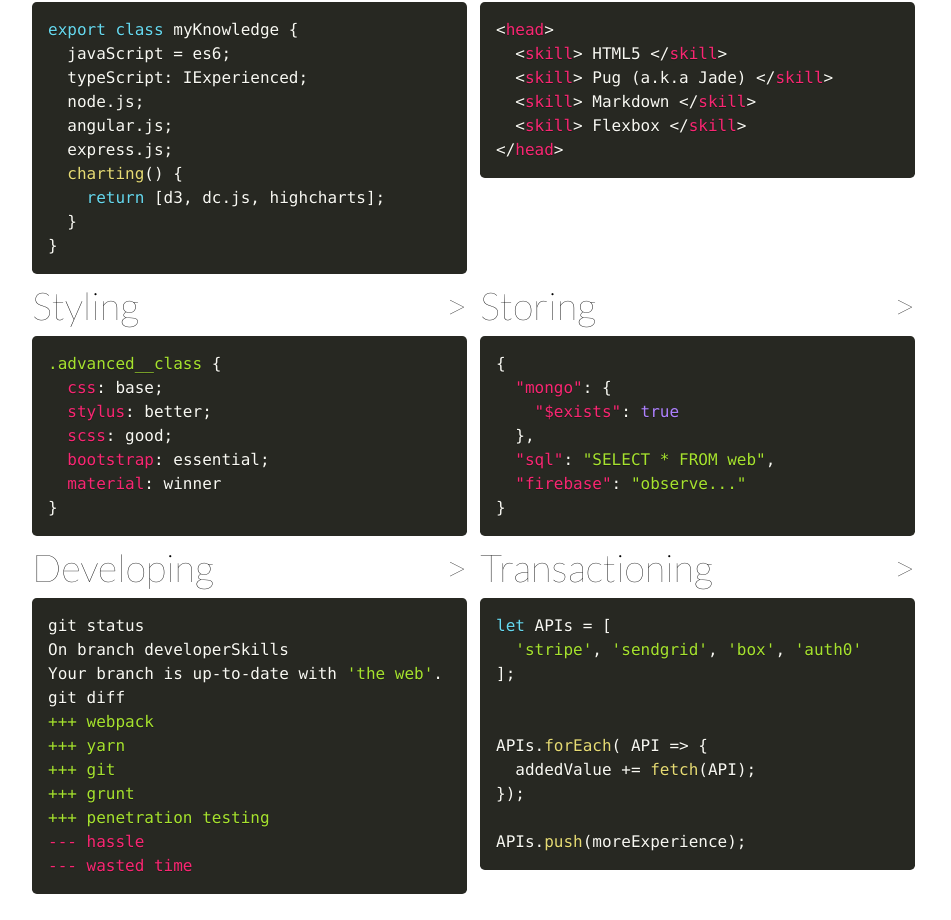
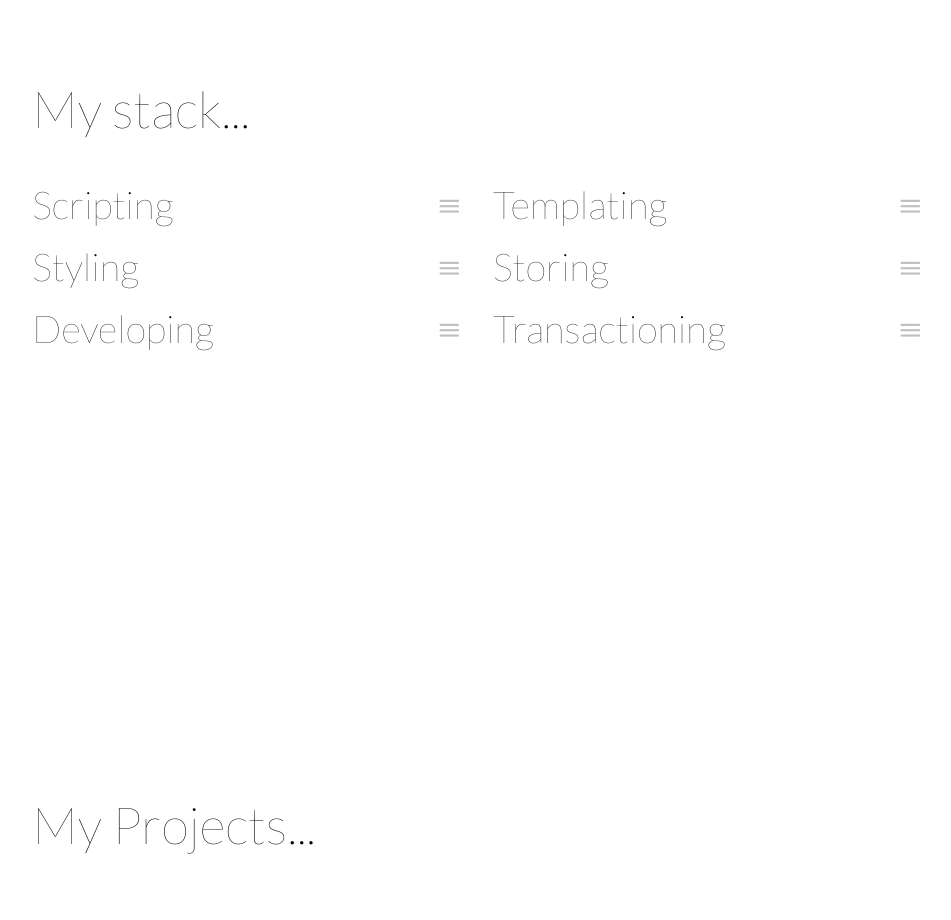
Before and after one commit to garyforsterio/landing-page, a plain HTML site: page index.html in a window 1280 px wide. Shown: the part 1799-2719 px from the top of the page, without its empty margins (160-1111 px from the left). Drawn offline with Linux system fonts and the light colour scheme.

Commit message:
feat: stack improvements

```diff
--- a/index.html
+++ b/index.html
@@ -76,10 +76,12 @@
             </h2>
             <div class="stack__container">
                 <div class="stack__block">
-                    <div class="segment segment--open">
+                    <div class="segment">
                         <div class="segment__title">
                             Scripting
-                            <span class="segment__caret"> > </span>
+                            <span class="segment__actions">
+                                <i class="segment__toggle material-icons">menu</i>
+                            </span>
                         </div>
                         <div class="segment__container">
 <pre><code class="language-typescript">export class myKnowledge {
@@ -94,10 +96,12 @@
 }</code></pre>
                         </div>
                     </div>
-                    <div class="segment segment--open">
+                    <div class="segment">
                         <div class="segment__title">
                             Templating
-                            <span class="segment__caret"> > </span>
+                            <span class="segment__actions">
+                                <i class="segment__toggle material-icons">menu</i>
+                            </span>
                         </div>
                         <div class="segment__container">
 <pre><code class="language-markup">&lt;head>
@@ -111,10 +115,12 @@
                     </div>
                 </div>
                 <div class="stack__block">
-                    <div class="segment segment--open">
+                    <div class="segment">
                         <div class="segment__title">
                             Styling
-                            <span class="segment__caret"> > </span>
+                            <span class="segment__actions">
+                                <i class="segment__toggle material-icons">menu</i>
+                            </span>
                         </div>
                             <div class="segment__container">
 <pre><code class="language-css">.advanced__class {
@@ -126,10 +132,12 @@
 }</code></pre>
                         </div>
                     </div>
-                    <div class="segment segment--open">
+                    <div class="segment">
                         <div class="segment__title">
                             Storing
-                            <span class="segment__caret"> > </span>
+                            <span class="segment__actions">
+                                <i class="segment__toggle material-icons">menu</i>
+                            </span>
                         </div>
                         <div class="segment__container">
 <pre><code class="language-json">{
@@ -143,10 +151,12 @@
                     </div>
                 </div>
                 <div class="stack__block">
-                    <div class="segment segment--open">
+                    <div class="segment">
                         <div class="segment__title">
                             Developing
-                            <span class="segment__caret"> > </span>
+                            <span class="segment__actions">
+                                <i class="segment__toggle material-icons">menu</i>
+                            </span>
                         </div>
                         <div class="segment__container">
 <pre><code class="language-git">git status
@@ -163,10 +173,12 @@
 </code></pre>
                         </div>
                     </div>
-                    <div class="segment segment--open">
+                    <div class="segment">
                         <div class="segment__title">
                             Transactioning
-                            <span class="segment__caret"> > </span>
+                            <span class="segment__actions">
+                                <i class="segment__toggle material-icons">menu</i>
+                            </span>
                         </div>
                         <div class="segment__container">
 <pre><code class="language-typescript">let APIs = [
@@ -179,6 +191,7 @@
 });
 
 APIs.push(moreExperience);</code></pre>
+                        </div>
                     </div>
                 </div>
             </div>
@@ -231,8 +244,6 @@
             </div>
         </div>
     </div>
-        <!--<div class="tile testimonials">
-    </div>-->
     <div class="tile contact">
         <p> </p>
         <div class="tile__center">
--- a/index.js
+++ b/index.js
@@ -17,13 +17,15 @@
     }
 
     function toggleOpenedSegment() {
-        console.log(this);
+        var caret = this.getElementsByClassName('segment__toggle')[0];
         var classString = this.className;
         var newClass;
         if (classString.indexOf('segment--open') > -1) {
             newClass = classString.replace(' segment--open', '');
+            caret.innerHTML = 'menu';
         } else {
             newClass = classString.concat(' segment--open');
+            caret.innerHTML = 'clear';
         }
         this.className = newClass;
     }
--- a/styles.css
+++ b/styles.css
@@ -86,6 +86,10 @@
     div.segment__container {
       font-size: initial;
     }
+    .segment:not(:last-child) {
+      margin-right: 2vw;
+    }
+}
 }
 
 .splash__subtitle {
@@ -135,27 +139,38 @@
 
 .segment {
     flex: 1;
-    margin-right: 1vw;
 }
-.segment--open .segment__caret {
-  transform: none;
-}
-.segment--open .segment__container {
-  display: block;
+
+.segment--open .segment__container pre[class*="language-"] {
+  transition: max-height 1s linear;
+  max-height: 1000px;
+  padding: 1em;
 }
 
 .segment__container {
   font-size: 2.5vw;
-  display: none;
+}
+
+.segment__container pre[class*="language-"] {
+  transition: padding 0s linear 1s, max-height 1s linear;
+  max-height: 0;
+  overflow: hidden !important;
+  padding: 0;
 }
 
 .segment__title {
     font-size: 3vw;
 }
 
-.segment__caret {
-  transform: rotate(90deg);
+.segment__actions {
   float: right;
+  padding: 0 5px;
+}
+
+.segment__toggle {
+  cursor: pointer;
+  font-size: 2vw;
+  color: #bfbfbf;
 }
 
 
@@ -182,6 +197,10 @@
   display: flex;
   justify-content: space-around;
   flex-wrap: wrap;
+}
+
+.projects__title {
+  margin-top: 15vw;
 }
 
 .project__logo-container {
```
Lines whose indentation alone changed are shown as unchanged.
